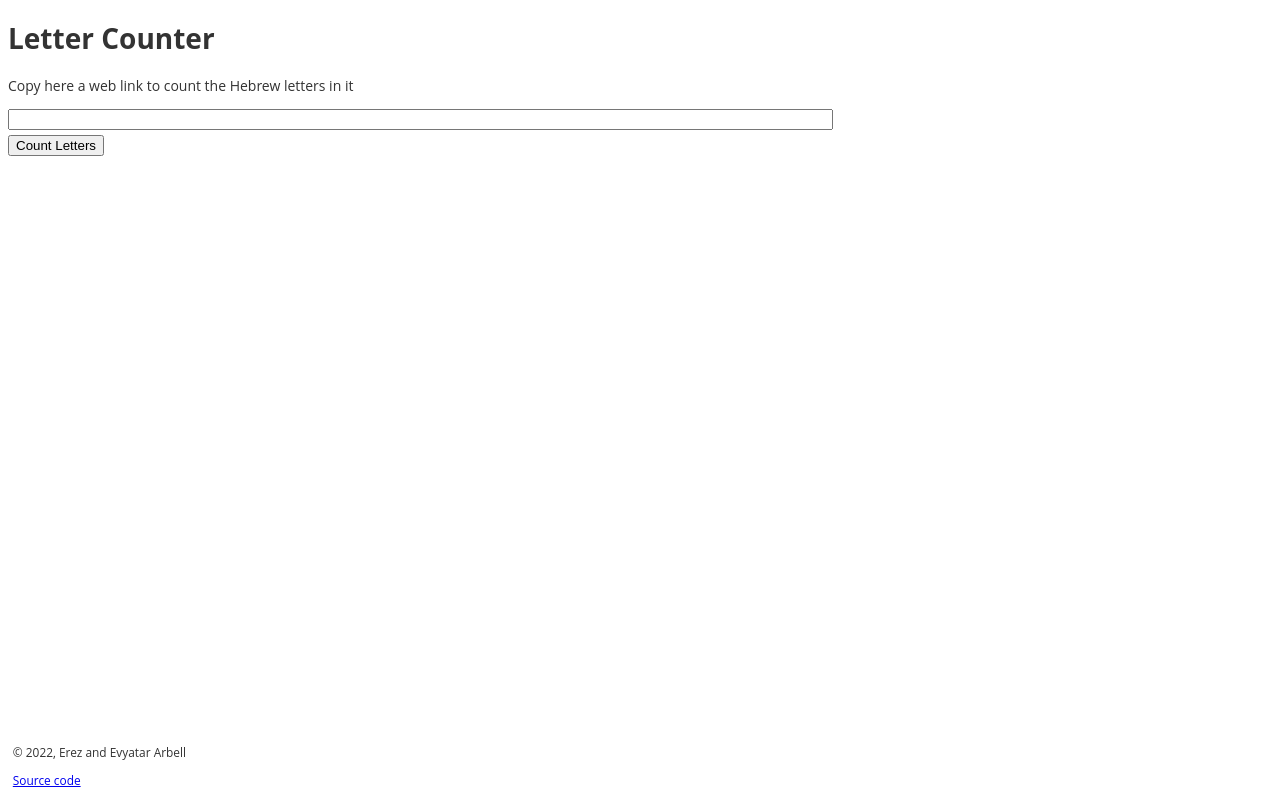
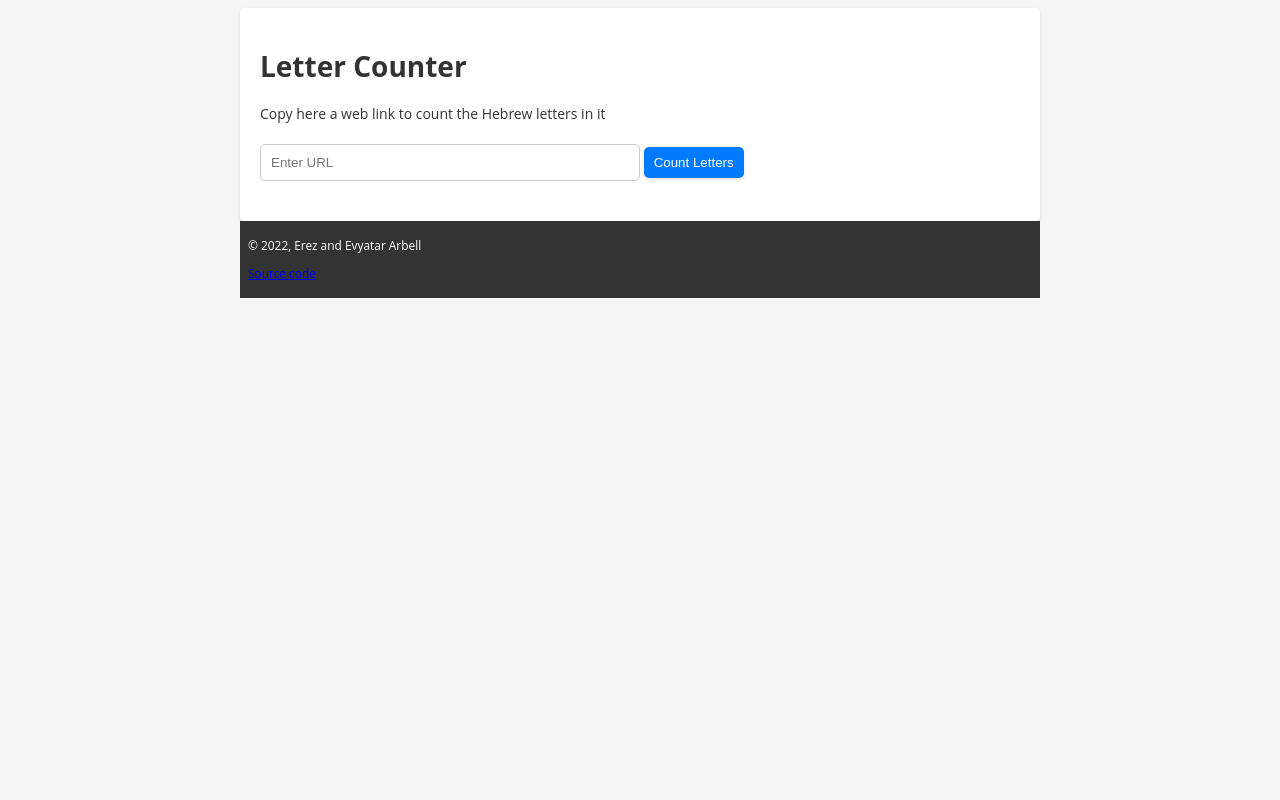
Before and after one commit to ErezArbell/letters-frequency-webserver, a Flask app: page / in a window 1280 px wide. Run offline with Flask 2, Linux system fonts and the light colour scheme.

Commit message:
Make it prettier

```diff
--- a/static/css/style.css
+++ b/static/css/style.css
@@ -1,8 +1,8 @@
 body {
   font-family: 'Open Sans', sans-serif;
   font-size: 14px;
+  background-color: #f5f5f5;
   color: #333;
-  background-color: #fff;
 }
 
 .error {
@@ -29,15 +29,47 @@ th, td {
   text-align: center;
 }
 
+input[type="text"] {
+  padding: 10px;
+  border: 1px solid #ccc;
+  border-radius: 5px;
+  width: 50%;
+  box-sizing: border-box;
+}
+
 button {
-  margin-top: 5px;
+  background-color: #007bff;
+  color: white;
+  border: none;
+  padding: 8px 10px;
+  margin-top: 10px;
+  border-radius: 5px;
+  box-shadow: 0 2px 4px rgba(0, 0, 0, 0.1);
+  cursor: pointer;
+  transition: background-color 0.3s ease;
+}
+
+button:hover {
+  background-color: #0056b3;
+}
+
+.wrapper {
+  max-width: 800px;
+  margin: 0 auto;
 }
 
 .footer {
-  position: fixed;
-  left: 0;
-  bottom: 0;
-  padding-left: 1%;
+  background-color: #333;
+  color: white;
+  padding: 5px 0;
   text-align: left;
   font-size: 85%;
+  padding-left: 1%;
 }
+
+.container {
+  background-color: white;
+  border-radius: 5px;
+  box-shadow: 0 2px 4px rgba(0, 0, 0, 0.1);
+  padding: 20px;
+}
--- a/templates/index.html
+++ b/templates/index.html
@@ -5,27 +5,11 @@
     <meta name="viewport" content="width=device-width, initial-scale=1.0">
     <title>Letter Counter</title>
     <script src="https://ajax.googleapis.com/ajax/libs/jquery/3.5.1/jquery.min.js"></script>
-    <link rel= "stylesheet" type= "text/css" href= "static/css/style.css">
-</head>
-
-<body>
-    <h1>Letter Counter</h1>
-
-    <p>Copy here a web link to count the Hebrew letters in it</p>
-
-    <form id="form">
-        <input type="text" size=100 id="url">
-        <div><button type="submit" name="button">Count Letters</button></div>
-    </form>
-
-    <div id="error" class="error"></div>
-    <div id="output" class="output"></div>
-
-
+    <link rel="stylesheet" type="text/css" href="static/css/style.css">
     <script type="text/javascript">
         $(document).ready(function() {
             console.log("Hello");
-            $('#form').on('submit',function(e){
+            $('#form').on('submit', function(e) {
                 $('#output').text('').hide();
                 $('#error').text('').hide();
                 $.ajax({
@@ -34,24 +18,38 @@
                     },
                     type: 'POST',
                     url: 'count_letters',
-                    error: function(data){
+                    error: function(data) {
                         $('#error').text("Error: " + data.responseJSON.error).show();
                     },
-                    success: function(data){
-                    $('#output').html(data.output).show();
-                    $('#output').height($('#output')[0].scrollHeight);
+                    success: function(data) {
+                        $('#output').html(data.output).show();
+                        $('#output').height($('#output')[0].scrollHeight);
                     }
-                })
+                });
 
                 e.preventDefault();
             });
         });
     </script>
+</head>
 
-<footer class="footer">
-    <p>&copy; 2022, Erez and Evyatar Arbell</p>
-    <p><a href="https://github.com/ErezArbell/letters-frequency-webserver">Source code</a></p>
-</footer>
+<body>
+    <div class="wrapper">
+        <main class="container">
+            <h1>Letter Counter</h1>
+            <p>Copy here a web link to count the Hebrew letters in it</p>
+            <form id="form">
+                <input type="text" id="url" placeholder="Enter URL">
+                <button type="submit" name="button">Count Letters</button>
+            </form>
+            <div id="error" class="error"></div>
+            <div id="output" class="output"></div>
+        </main>
 
+        <footer class="footer">
+            <p>© 2022, Erez and Evyatar Arbell</p>
+            <p><a href="https://github.com/ErezArbell/letters-frequency-webserver">Source code</a></p>
+        </footer>
+    </div>
 </body>
 </html>
```
